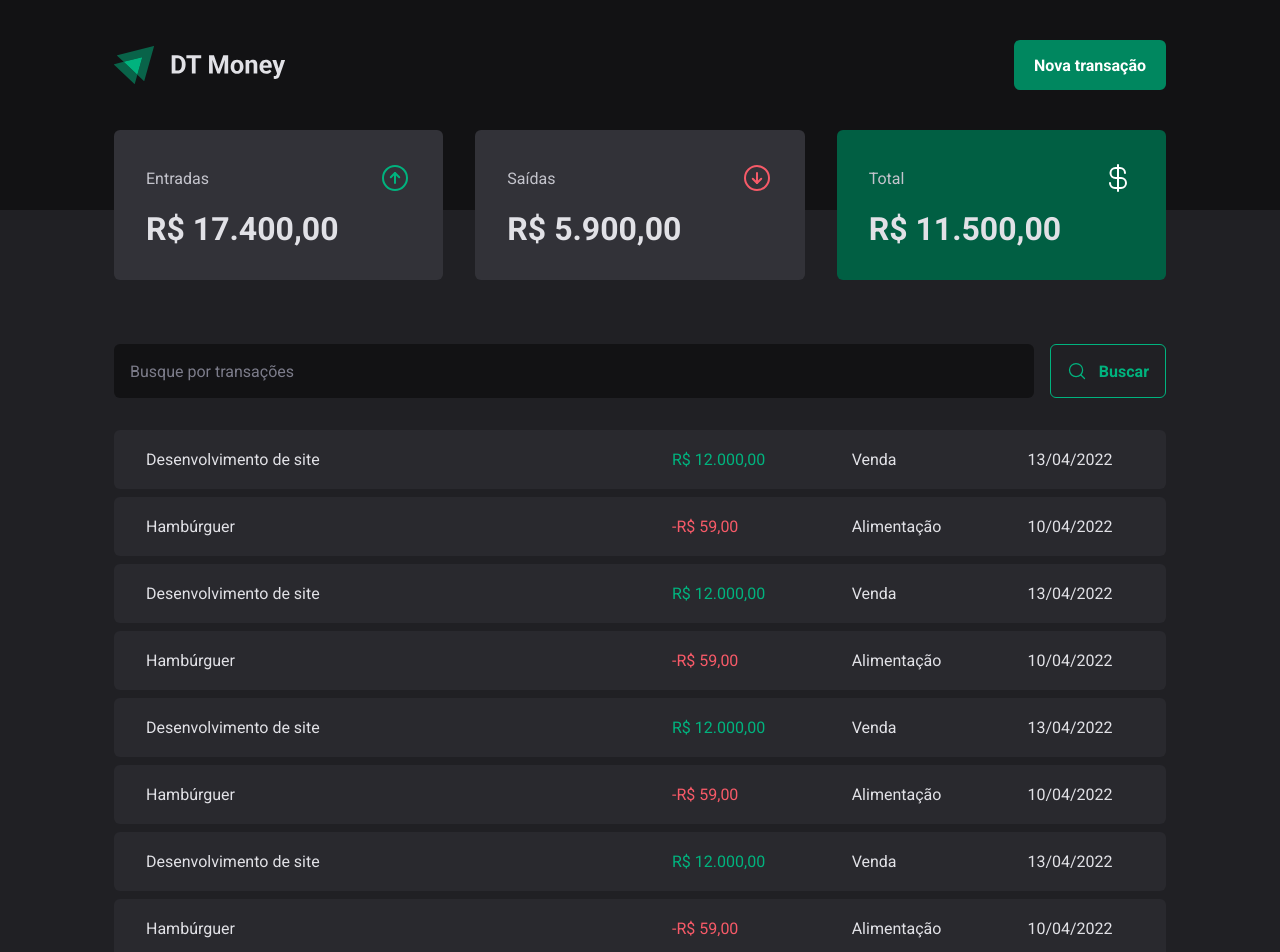
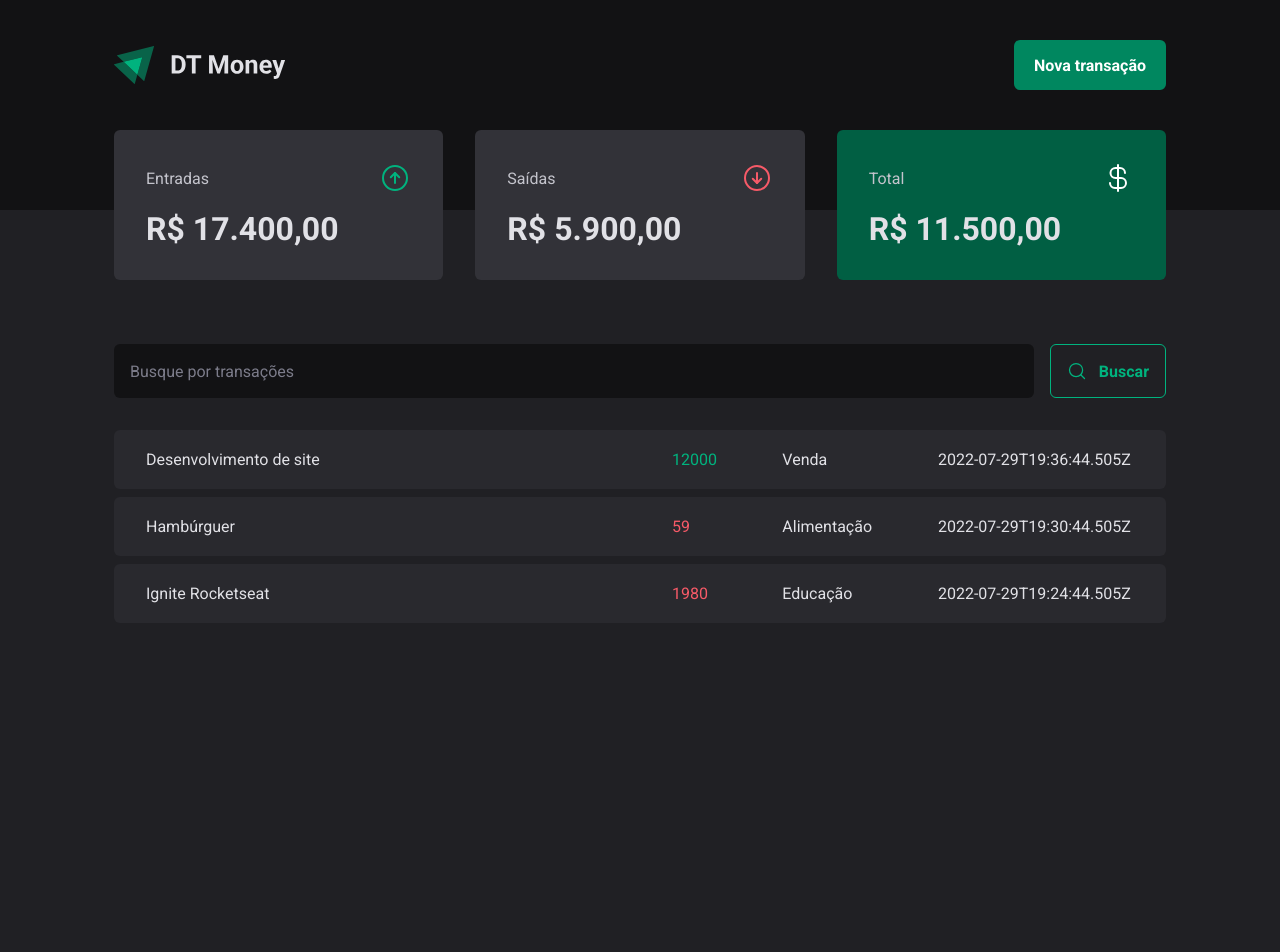
Before and after one commit to luisgustavofaria/controle-financeiro, a Next.js app: page / in a window 1280 px wide. Shown: the top 952 px of the page. After the commit the page ends 800 px from the top, so only its background shows below. Built offline with nearby package versions, Linux system fonts and the light colour scheme; data requests are answered from the project's data file.

Commit message:
Realizando requisição HTTP

```diff
--- a/pages/index.jsx
+++ b/pages/index.jsx
@@ -7,7 +7,7 @@
 		<div>
 			<Header/>
 			<Summary/>
-      <Table/>
+      		<Table/>
 		</div>
     )
 }
--- a/server.json
+++ b/server.json
@@ -5,7 +5,7 @@
         "description": "Desenvolvimento de site",
         "type": "income",
         "category": "Venda",
-        "price": 14000,
+        "price": 12000,
         "createdAt": "2022-07-29T19:36:44.505Z"
       },
       {
@@ -13,8 +13,16 @@
         "description": "Hambúrguer",
         "type": "outcome",
         "category": "Alimentação",
-        "price": 50,
+        "price": 59,
         "createdAt": "2022-07-29T19:30:44.505Z"
+      },
+      {
+        "id": 3,
+        "description": "Ignite Rocketseat",
+        "type": "outcome",
+        "category": "Educação",
+        "price": 1980,
+        "createdAt": "2022-07-29T19:24:44.505Z"
       }
     ]
   }
--- a/src/components/table/Table.jsx
+++ b/src/components/table/Table.jsx
@@ -1,4 +1,5 @@
 import styled from "styled-components";
+import { useEffect, useState } from "react";
 
 import { SearchForm } from "./SearchForm";
 
@@ -34,91 +35,39 @@
 `
 
 export function Table() {
+
+  const [transactions, setTransactions] = useState([]);
+
+  async function loadTransactions() {
+    const response = await fetch('http://localhost:3333/transactions')
+    const data = await response.json()
+
+    setTransactions(data)
+  }
+
+  useEffect(() => {
+    loadTransactions()
+  }, []);
+
   return(
     <TransactionsContainer>
       <SearchForm/>
       <TransactionsTable>
         <tbody>
-          <tr>
-            <td width="50%">Desenvolvimento de site</td>
-            <td>
-              <PriceHighlight variant="income">
-                R$ 12.000,00
-              </PriceHighlight>
-            </td>
-            <td>Venda</td>
-            <td>13/04/2022</td>
-          </tr>
-          <tr>
-            <td width="50%">Hambúrguer</td>
-            <td>
-              <PriceHighlight variant="outcome">
-                -R$ 59,00
-              </PriceHighlight>
-            </td>
-            <td>Alimentação</td>
-            <td>10/04/2022</td>
-          </tr>
-          <tr>
-            <td width="50%">Desenvolvimento de site</td>
-            <td>
-              <PriceHighlight variant="income">
-                R$ 12.000,00
-              </PriceHighlight>
-            </td>
-            <td>Venda</td>
-            <td>13/04/2022</td>
-          </tr>
-          <tr>
-            <td width="50%">Hambúrguer</td>
-            <td>
-              <PriceHighlight variant="outcome">
-                -R$ 59,00
-              </PriceHighlight>
-            </td>
-            <td>Alimentação</td>
-            <td>10/04/2022</td>
-          </tr>
-          <tr>
-            <td width="50%">Desenvolvimento de site</td>
-            <td>
-              <PriceHighlight variant="income">
-                R$ 12.000,00
-              </PriceHighlight>
-            </td>
-            <td>Venda</td>
-            <td>13/04/2022</td>
-          </tr>
-          <tr>
-            <td width="50%">Hambúrguer</td>
-            <td>
-              <PriceHighlight variant="outcome">
-                -R$ 59,00
-              </PriceHighlight>
-            </td>
-            <td>Alimentação</td>
-            <td>10/04/2022</td>
-          </tr>
-          <tr>
-            <td width="50%">Desenvolvimento de site</td>
-            <td>
-              <PriceHighlight variant="income">
-                R$ 12.000,00
-              </PriceHighlight>
-            </td>
-            <td>Venda</td>
-            <td>13/04/2022</td>
-          </tr>
-          <tr>
-            <td width="50%">Hambúrguer</td>
-            <td>
-              <PriceHighlight variant="outcome">
-                -R$ 59,00
-              </PriceHighlight>
-            </td>
-            <td>Alimentação</td>
-            <td>10/04/2022</td>
-          </tr>
+          {transactions.map(transaction => {
+            return (
+              <tr key={transaction.id}>
+                <td width="50%">{transaction.description}</td>
+                  <td>
+                    <PriceHighlight variant={transaction.type}>
+                      {transaction.price}
+                    </PriceHighlight>
+                  </td>
+                <td>{transaction.category}</td>
+                <td>{transaction.createdAt}</td>
+              </tr>
+            )
+          })}
         </tbody>
       </TransactionsTable>
     </TransactionsContainer>
```
